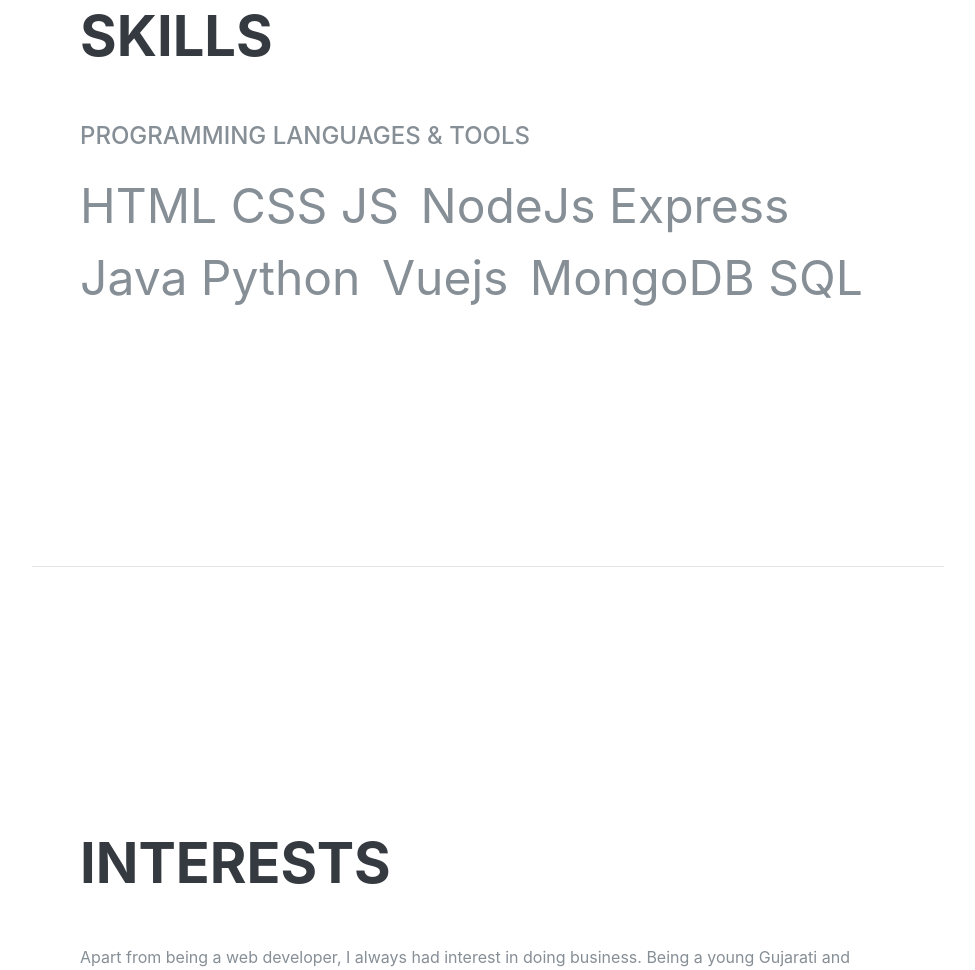
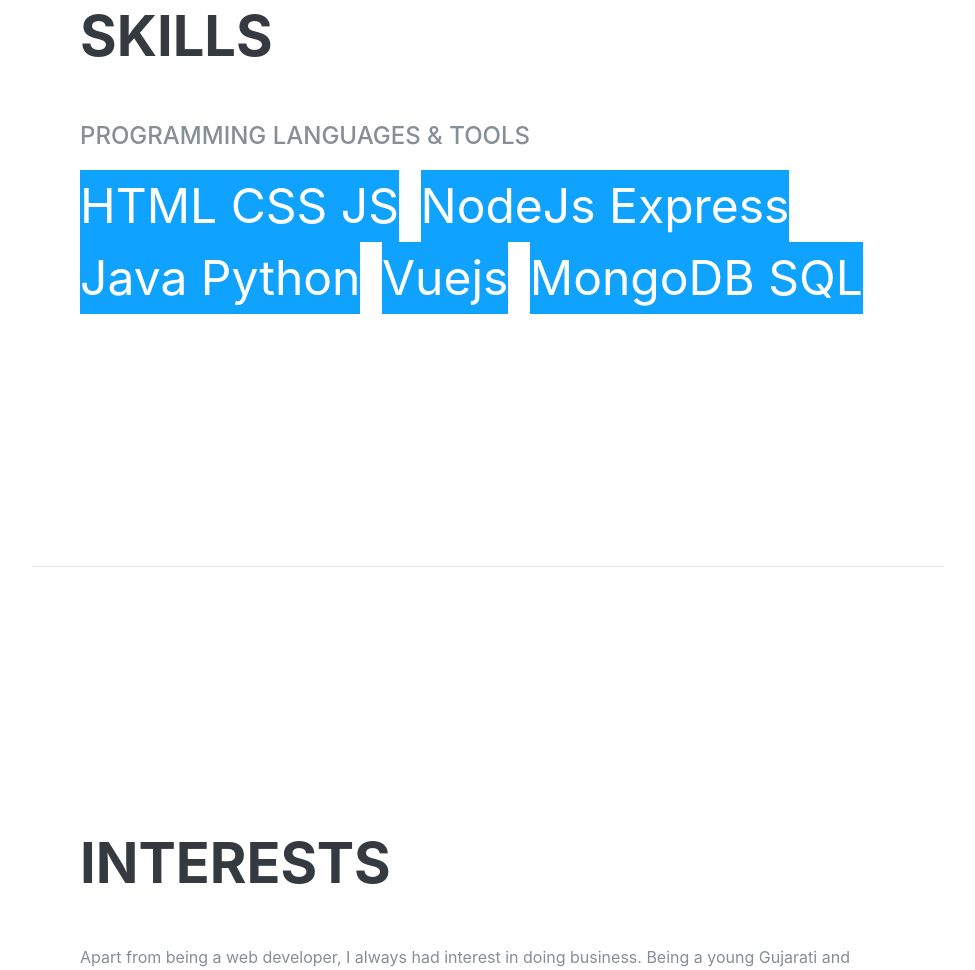
Before and after one commit to mohitkarangiya/mohitkarangiya.github.io, a plain HTML site: page index.html in a window 1280 px wide. Shown: the part 3216-4186 px from the top of the page, without its empty margins (288-1263 px from the left). Drawn offline with Linux system fonts and the light colour scheme; a web font is replaced by a local one.

Commit message:
Update index.html

```diff
--- a/index.html
+++ b/index.html
@@ -191,19 +191,19 @@
 
           <div class="subheading mb-3">Programming Languages &amp; Tools</div>
           <ul class="list-inline dev-icons">
-            <li class="list-inline-item">
+            <li class="list-inline-item" style="background:#0fa3ff; color:white">
               HTML CSS JS
             </li>
-            <li class="list-inline-item">
+            <li class="list-inline-item" style="background:#0fa3ff; color:white">
               NodeJs Express
             </li>
-            <li class="list-inline-item">
+            <li class="list-inline-item" style="background:#0fa3ff; color:white">
               Java Python
             </li>
-            <li class="list-inline-item">
+            <li class="list-inline-item" style="background:#0fa3ff; color:white">
               Vuejs
             </li>
-            <li class="list-inline-item">
+            <li class="list-inline-item" style="background:#0fa3ff; color:white">
               MongoDB SQL
             </li>
           </ul>
```
